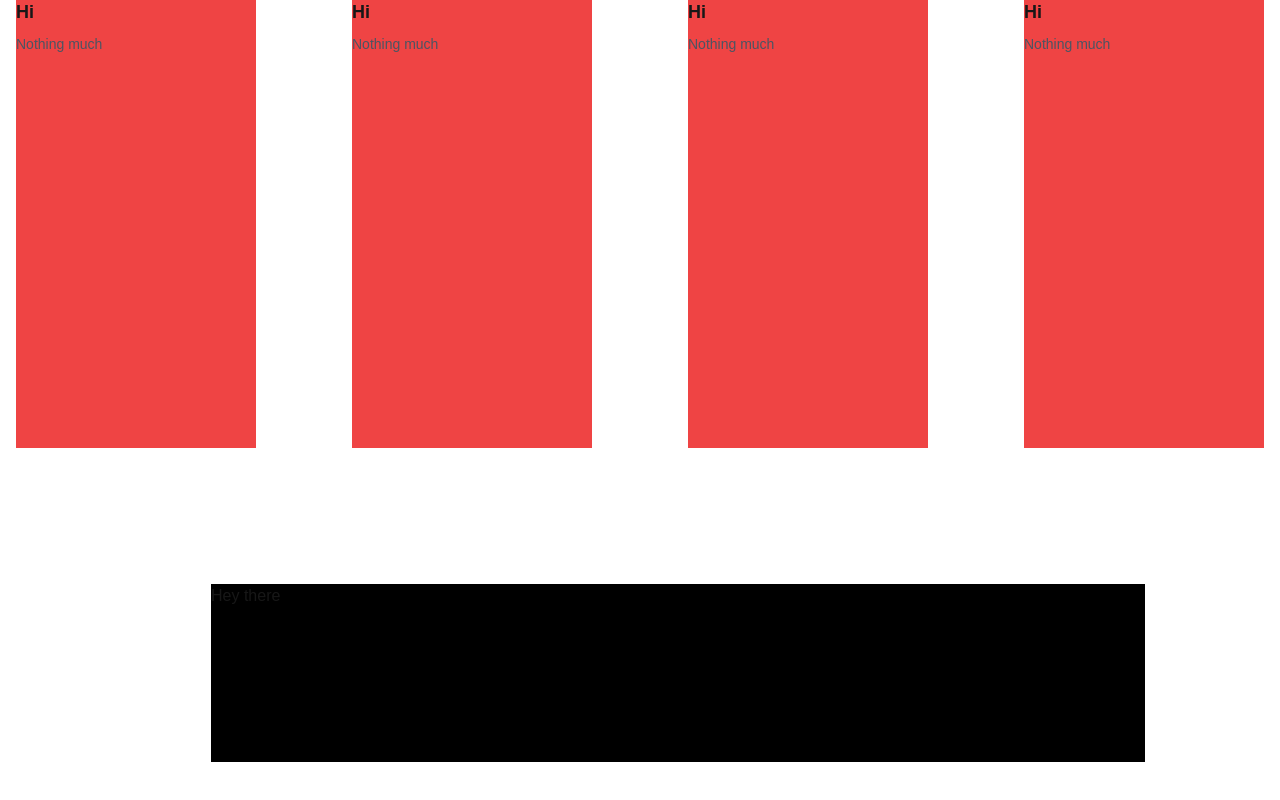
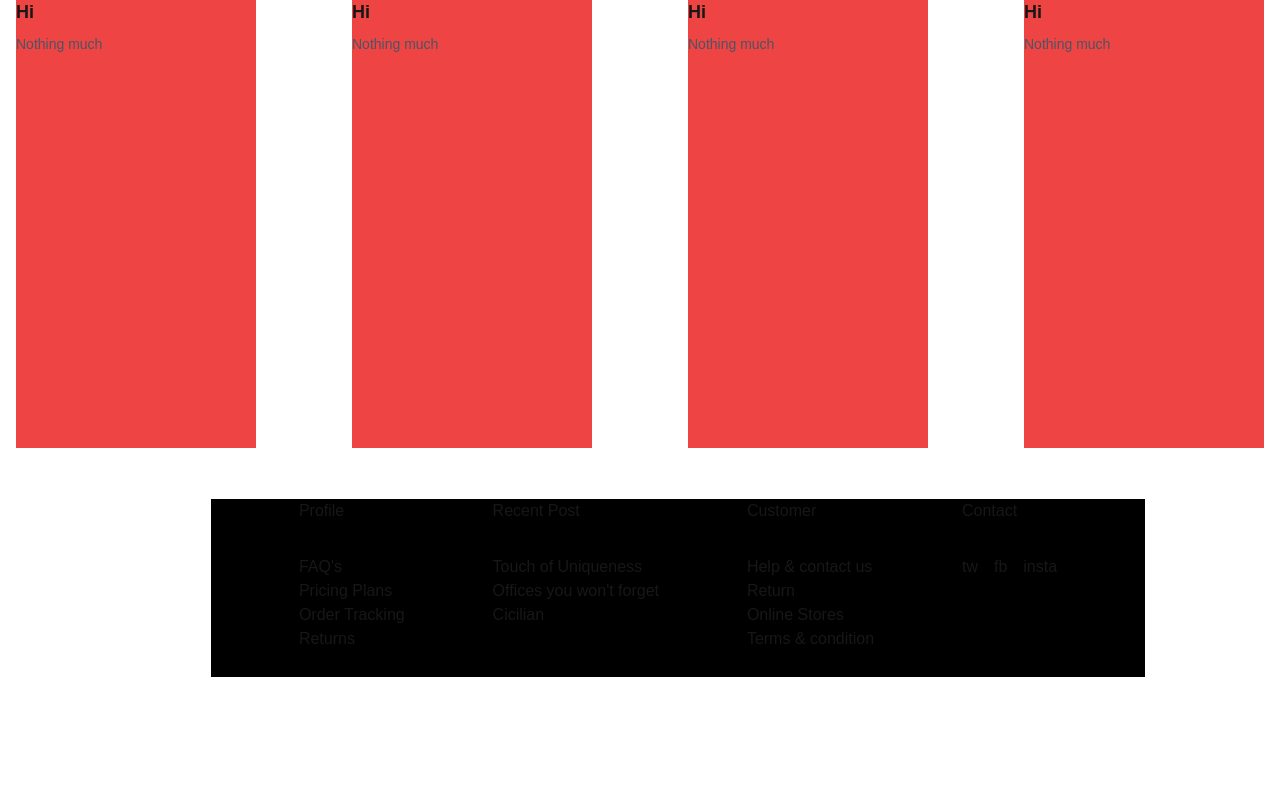
Before and after one commit to aasiflm10/cineview, a Next.js app: page / in a window 1280 px wide. Shown: the part 1572-2372 px from the top of the page. Built offline with nearby package versions, Linux system fonts and the light colour scheme.

Commit message:
footer completed

```diff
--- a/app/components/footer.tsx
+++ b/app/components/footer.tsx
@@ -1,7 +1,42 @@
-export function Footer(){
-    return <div className="w-full h-80 pt-8 bg-white">
-        <div className="ml-[211px] mt-16  mr-[135px] h-[178px] bg-black">
-            Hey there
+export function Footer() {
+  return (
+    <div className="w-full h-[319px] pt-[35px] bg-white">
+      <div className=" flex justify-evenly ml-[211px]   mr-[135px] h-[178px] bg-black mb-[105px]">
+        <div>
+          Profile
+          <div className="pt-8">
+            <p>FAQ's</p>
+            <p>Pricing Plans</p>
+            <p>Order Tracking</p>
+            <p>Returns</p>
+          </div>
         </div>
+        <div>
+          Recent Post
+          <div className="pt-8">
+            <p>Touch of Uniqueness</p>
+            <p>Offices you won't forget</p>
+            <p>Cicilian</p>
+          </div>
+        </div>
+        <div>
+          Customer
+          <div className="pt-8">
+            <p>Help & contact us</p>
+            <p>Return</p>
+            <p>Online Stores</p>
+            <p>Terms & condition</p>
+          </div>
+        </div>
+        <div>
+          Contact
+          <div className="pt-8 flex space-x-4">
+            <p>tw</p>
+            <p>fb</p>
+            <p>insta</p>
+          </div>
+        </div>
+      </div>
     </div>
+  );
 }
--- a/app/page.tsx
+++ b/app/page.tsx
@@ -21,7 +21,7 @@ export default function Home() {
       </div>
       <Movies></Movies>
       <Movies></Movies>
-      <br/>
+
       <Footer/>
     </div>
   );
```
